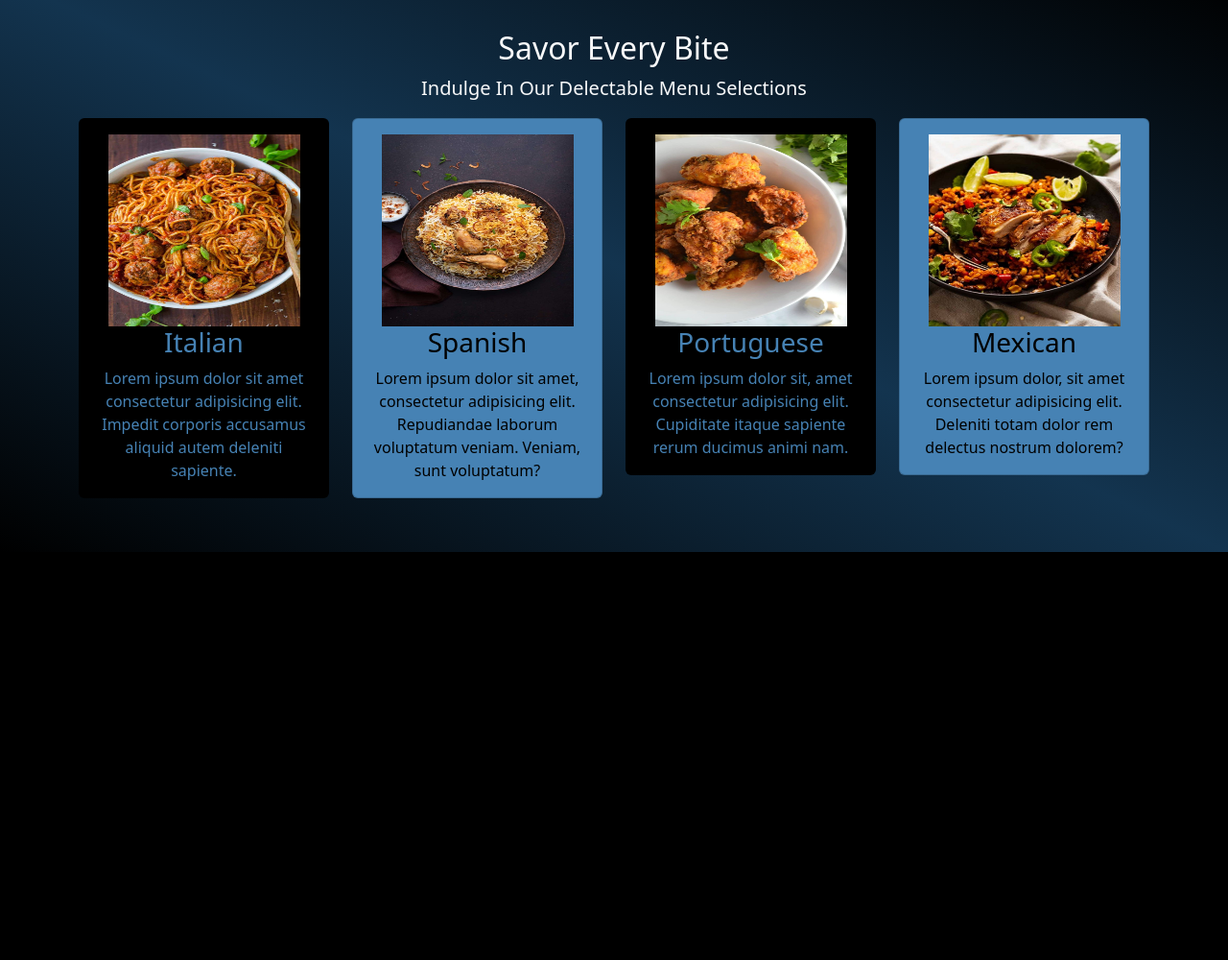
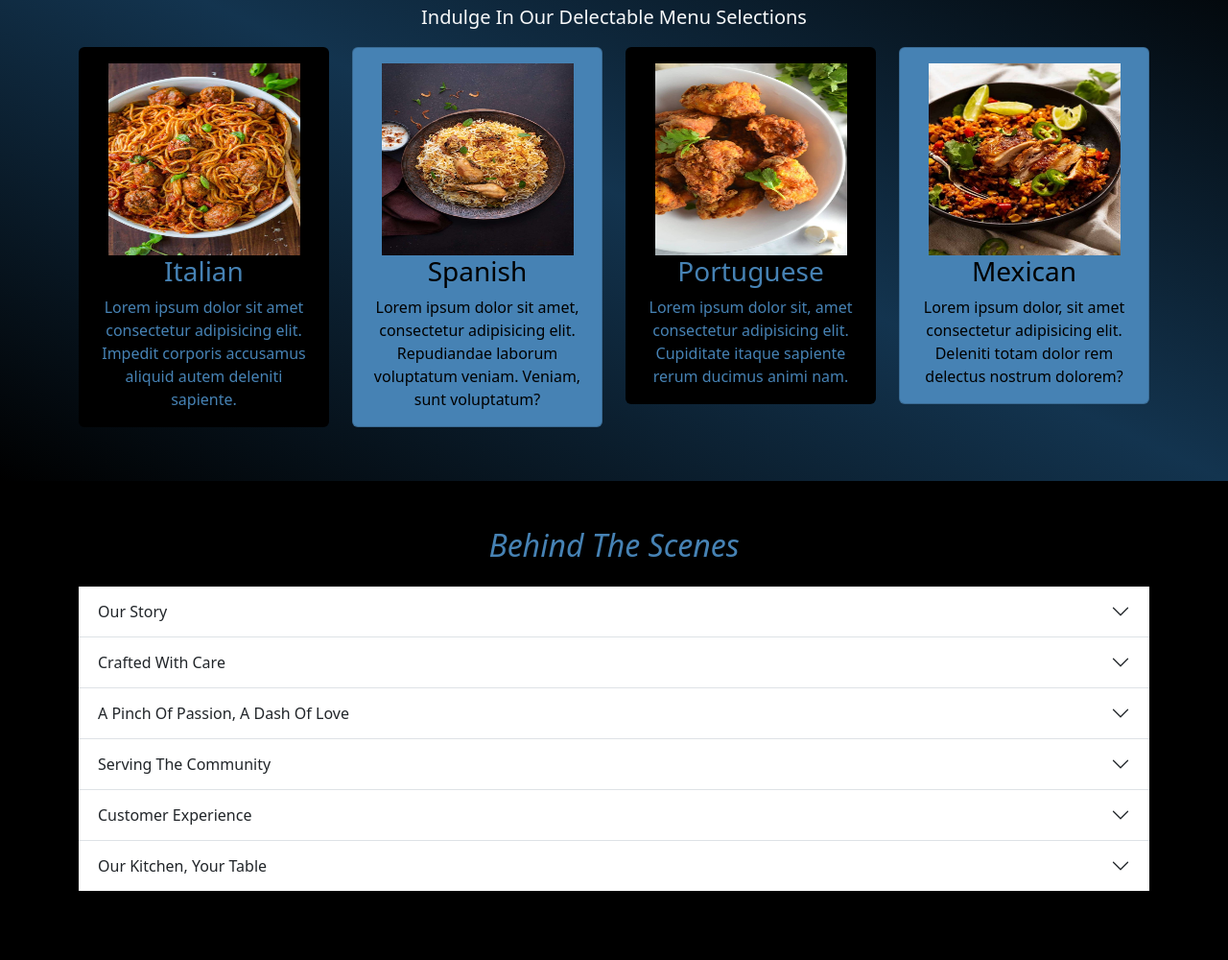
Before and after one commit to nduagoziem/AL-Cuisine, a website: page index.html in a window 1280 px wide. Shown: the part 499-1499 px from the top of the page at 96% size. Before the commit the page ends 1074 px from the top, so only its background shows below. Drawn offline with Linux system fonts and the light colour scheme.

Commit message:
Fourth Commit
Added an about-us section

```diff
--- a/index.html
+++ b/index.html
@@ -8,7 +8,7 @@
 </head>
 <body>
     <!-- Nav Bar Section -->
-    <nav class="navbar navbar-expand-md">
+    <nav class="navbar navbar-expand-md fixed-top">
 
         <div class="nav-container container">
 
@@ -143,6 +143,114 @@
         </div>
     </section>
 
+    <!-- About-Us Accordion Section -->
+    <section class="about-us-sect container-fluid p-5" id="about-us">
+
+        <div class="container">
+
+            <h2 class="text-center">Behind The Scenes</h2>
+
+            <div class="accordion accordion-flush my-4 accordion-wrapper" id="accordionFlushExample">
+
+                <div class="accordion-item"> <!--Accordion 1 Start-->
+
+                  <h3 class="accordion-header">
+                    <button class="accordion-button collapsed" type="button" data-bs-toggle="collapse" data-bs-target="#flush-collapseOne">
+                      Our Story
+                    </button>
+                  </h3>
+                  <div id="flush-collapseOne" class="accordion-collapse collapse" data-bs-parent="#accordionFlushExample">
+                    <div class="accordion-body">Lorem ipsum dolor sit amet consectetur adipisicing elit. Quo accusantium quidem rerum quia.
+                        Eos suscipit quo, eveniet qui ipsa odit?
+                    </div>
+                  </div>
+                </div> <!--Accordion 1 End-->
+
+                <div class="accordion-item"> <!--Accordion 2 Start-->
+
+                  <h3 class="accordion-header">
+
+                    <button class="accordion-button collapsed" type="button" data-bs-toggle="collapse" data-bs-target="#flush-collapseTwo">
+                      Crafted With Care
+                    </button>
+                  </h3>
+
+                  <div id="flush-collapseTwo" class="accordion-collapse collapse" data-bs-parent="#accordionFlushExample">
+
+                    <div class="accordion-body">Lorem ipsum, dolor sit amet consectetur adipisicing elit.
+                        Consequatur dolorum beatae nemo aliquam natus! Vitae culpa vero obcaecati voluptates in molestias perferendis!
+                    </div>
+                  </div>
+                </div> <!--Accordion 2 End-->
+
+                <div class="accordion-item"> <!--Accordion 3 Start-->
+
+                  <h3 class="accordion-header">
+
+                        <button class="accordion-button collapsed" type="button" data-bs-toggle="collapse" data-bs-target="#flush-collapseThree">
+                            A Pinch Of Passion, A Dash Of Love
+                        </button>
+                  </h3>
+
+                  <div id="flush-collapseThree" class="accordion-collapse collapse" data-bs-parent="#accordionFlushExample">
+                        <div class="accordion-body">Lorem ipsum dolor sit amet consectetur, adipisicing elit. At hic repellendus incidunt, sequi aliquid laboriosam, quisquam qui natus,
+                            amet dolore eum facere iure nesciunt ducimus autem eaque et odio harum.
+                        </div>
+                  </div>
+                </div> <!--Accordion 3 End-->
+
+                <div class="accordion-item"> <!--Accordion 4 Start-->
+
+                    <h3 class="accordion-header">
+
+                          <button class="accordion-button collapsed" type="button" data-bs-toggle="collapse" data-bs-target="#flush-collapseFour">
+                              Serving The Community
+                          </button>
+                    </h3>
+
+                    <div id="flush-collapseFour" class="accordion-collapse collapse" data-bs-parent="#accordionFlushExample">
+                          <div class="accordion-body">Lorem ipsum dolor sit amet consectetur adipisicing elit. Alias, quod?
+                            Placeat deserunt impedit quia corporis.
+                        </div>
+                    </div>
+                </div> <!--Accordion 4 End-->
+
+                <div class="accordion-item"> <!--Accordion 5 Start-->
+
+                    <h3 class="accordion-header">
+
+                        <button class="accordion-button collapsed" type="button" data-bs-toggle="collapse" data-bs-target="#flush-collapseFive">
+                            Customer Experience
+                        </button>
+                    </h3>
+
+                    <div id="flush-collapseFive" class="accordion-collapse collapse" data-bs-parent="#accordionFlushExample">
+                          <div class="accordion-body">Lorem ipsum dolor sit amet consectetur, adipisicing elit.
+                            Tempora, non consectetur ad magnam incidunt nostrum possimus tempore. Commodi, illo rerum?
+                        </div>
+                    </div>
+                </div> <!--Accordion 5 End-->
+
+                <div class="accordion-item"> <!--Accordion 6 Start-->
+
+                    <h3 class="accordion-header">
+
+                        <button class="accordion-button collapsed" type="button" data-bs-toggle="collapse" data-bs-target="#flush-collapseSix">
+                              Our Kitchen, Your Table
+                        </button>
+                    </h3>
+
+                    <div id="flush-collapseSix" class="accordion-collapse collapse" data-bs-parent="#accordionFlushExample">
+
+                        <div class="accordion-body">Lorem ipsum, dolor sit amet consectetur adipisicing elit. Neque mod
+                            i rerum quia at distinctio? Quasi reiciendis ipsum veritatis perferendis aliquid adipisci e
+                            st cupiditate nam! Soluta officia expedita perferendis modi minus!
+                        </div>
+                    </div>
+                </div> <!--Accordion 6 End-->
+            </div>
+        </div>
+    </section>
     <script src="Bootstrap/js/bootstrap.bundle.min.js"></script>
 </body>
 </html>
--- a/style.css
+++ b/style.css
@@ -1,6 +1,5 @@
 @import url("Bootstrap/css/bootstrap.min.css");
 @import url('https://fonts.googleapis.com/css2?family=Poppins:wght@400;700&display=swap');
-/* @import url("node_modules/bootstrap-icons/font/bootstrap-icons.min.css");t */
 
 * {
     box-sizing: border-box;
@@ -80,7 +79,7 @@ body {
 }
 
 .menu-card:hover {
-    transform: scale(.5);
+    transform: scaleY(.5);
 }
 
 .menu-card-dark {
@@ -97,3 +96,13 @@ body {
     height: 200px;
     width: 200px;
 }
+
+/* About-Us Accordion Styling */
+.about-us-sect {
+    background-color: black;
+}
+
+.about-us-sect .container h2 {
+    color: steelblue;
+    font-style: italic
+}
```
